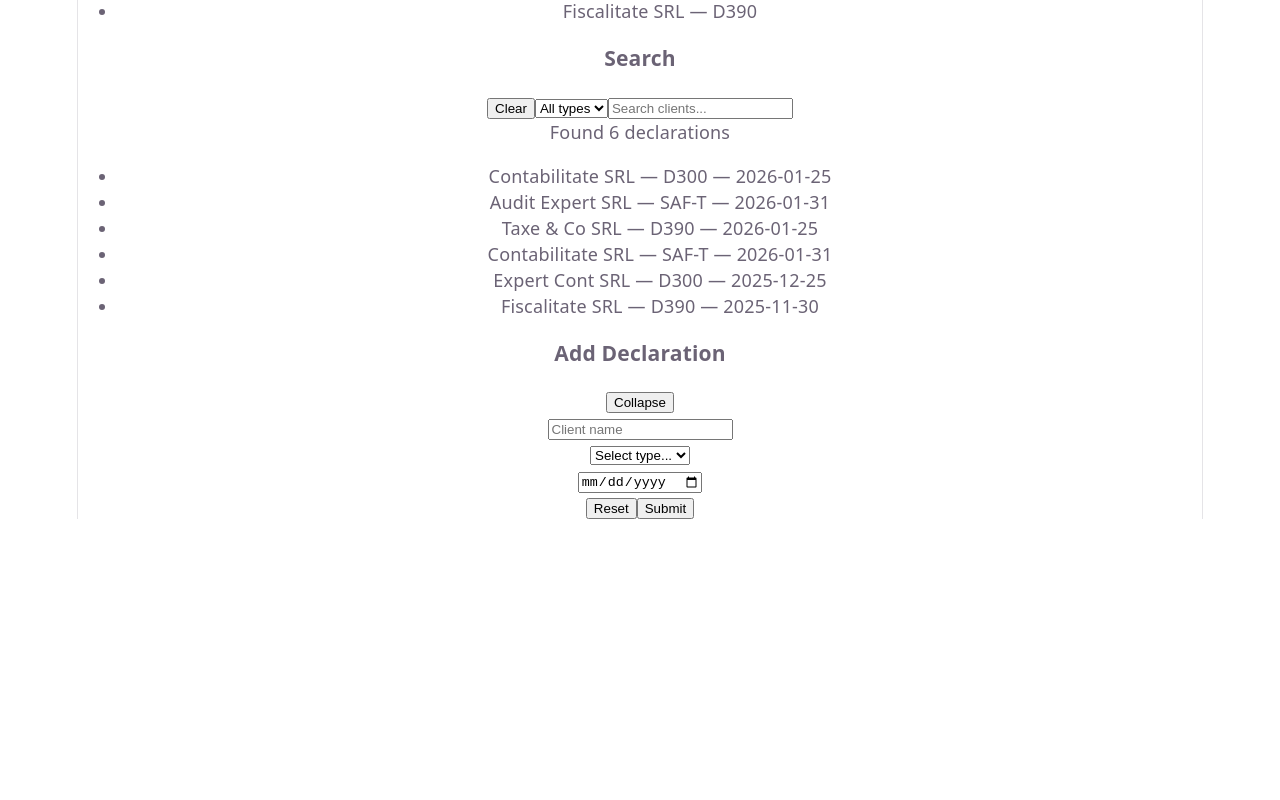
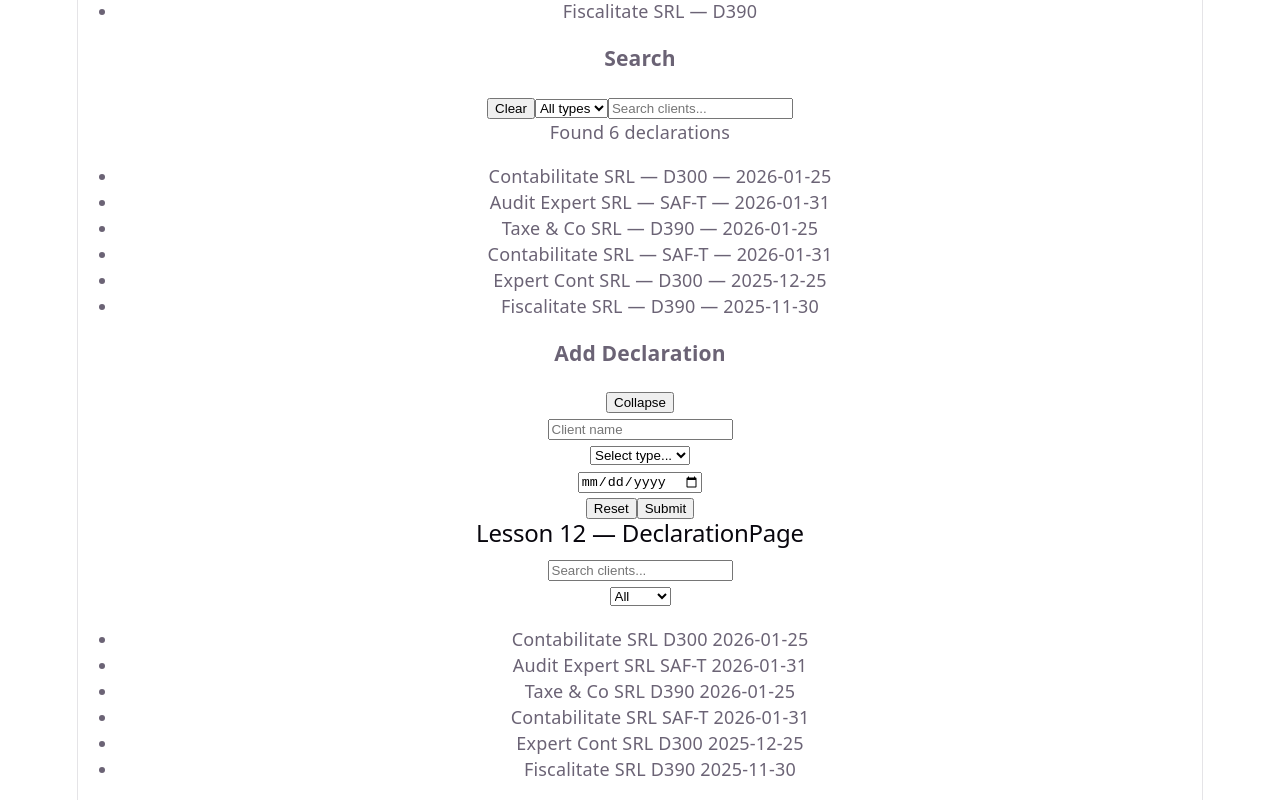
Before and after one commit to StoianSorinAlexandru/LearnTSX, a React (Vite) app: page / in a window 1280 px wide. Shown: the part 2220-3020 px from the top of the page. Before the commit the page ends 2739 px from the top, so only its background shows below. Built offline with nearby package versions, Linux system fonts and the light colour scheme.

Commit message:
Lesson 12

```diff
--- a/src/App.tsx
+++ b/src/App.tsx
@@ -266,9 +266,7 @@ const AddDeclarationForm = () => {
   )
 }
 
-// --- Lesson 9: DeclarationDashboard (YOUR EXERCISE) ---
-
-// Write your DeclarationDashboard component here 👇
+// --- Lesson 9: DeclarationDashboard ---
 
 
 const DeclarationDashboard = () => {
@@ -306,7 +304,7 @@ const DeclarationDashboard = () => {
   )
 }
 
-// --- Lesson 10: useDeclarations and DeclarationsDashboard
+// --- Lesson 10: useDeclarations and DeclarationsDashboard ---
 const useDeclarations = () => {
   const [declarations, setDeclarations] = useState<Declaration[]>([])
   const [isLoading, setIsLoading] = useState(true)
@@ -355,7 +353,7 @@ const DeclarationsDashboard = () => {
   return <div>{renderContent()}</div>
 }
 
-// --- Lesson 11: Panel component and Moded App
+// --- Lesson 11: Panel component and Moded App ---
 
 type PanelProps = {
   title: string
@@ -377,6 +375,64 @@ const Panel = ({title, children, collapsible = false} : PanelProps) => {
         )}
       </div>
       {!collapsed && <div>{children}</div>}
+    </div>
+  )
+}
+
+// --- Lesson 12: DeclarationPage ---
+
+type DeclarationType = "all" | "D300" | "D390" | "SAF-T"
+
+const DeclarationPage = () => {
+  const [type, setType] = useState<DeclarationType>("all")
+  const [query, setQuery] = useState("")
+
+
+  return(
+    <div>
+      <input
+      value={query}
+      onChange={(e) => setQuery(e.target.value)}
+      placeholder="Search clients...">
+
+      </input>
+      <ChildDeclarationFilter type={type} onTypeChange={setType}/>
+      <ChildDeclarationList type={type} query={query}/>
+    </div>
+  )
+}
+
+type ChildDeclarationListProps = {
+  type: DeclarationType,
+  query: string
+}
+
+const ChildDeclarationList = ({type, query} : ChildDeclarationListProps) => {
+  const filtered = mockDeclarations
+  .filter((d) => d.type === type || type === "all")
+  .filter((d) => d.clientName.toLowerCase().startsWith(query.toLowerCase()))
+  return (
+    <ul>
+      {filtered.map((d) =>
+      <li key={d.id}>{d.clientName} {d.type} {d.deadline} {d.submitted}</li>)}
+    </ul>
+  )
+}
+
+type ChildDeclarationFilterProps = {
+  type: DeclarationType,
+  onTypeChange: (type: DeclarationType) => void
+}
+
+const ChildDeclarationFilter = ({type, onTypeChange} : ChildDeclarationFilterProps) => {
+  return (
+    <div>
+      <select value={type} onChange={(e) => onTypeChange(e.target.value as DeclarationType)}>
+        <option value="all">All</option>
+        <option value="SAF-T">SAF-T</option>
+        <option value="D300">D300</option>
+        <option value="D390">D390</option>
+      </select>
     </div>
   )
 }
@@ -426,6 +482,9 @@ const App = () => {
         <AddDeclarationForm />
       </Panel>
 
+      <h2>Lesson 12 — DeclarationPage</h2>
+      <DeclarationPage/>
+
     </div>
   )
 }
```
